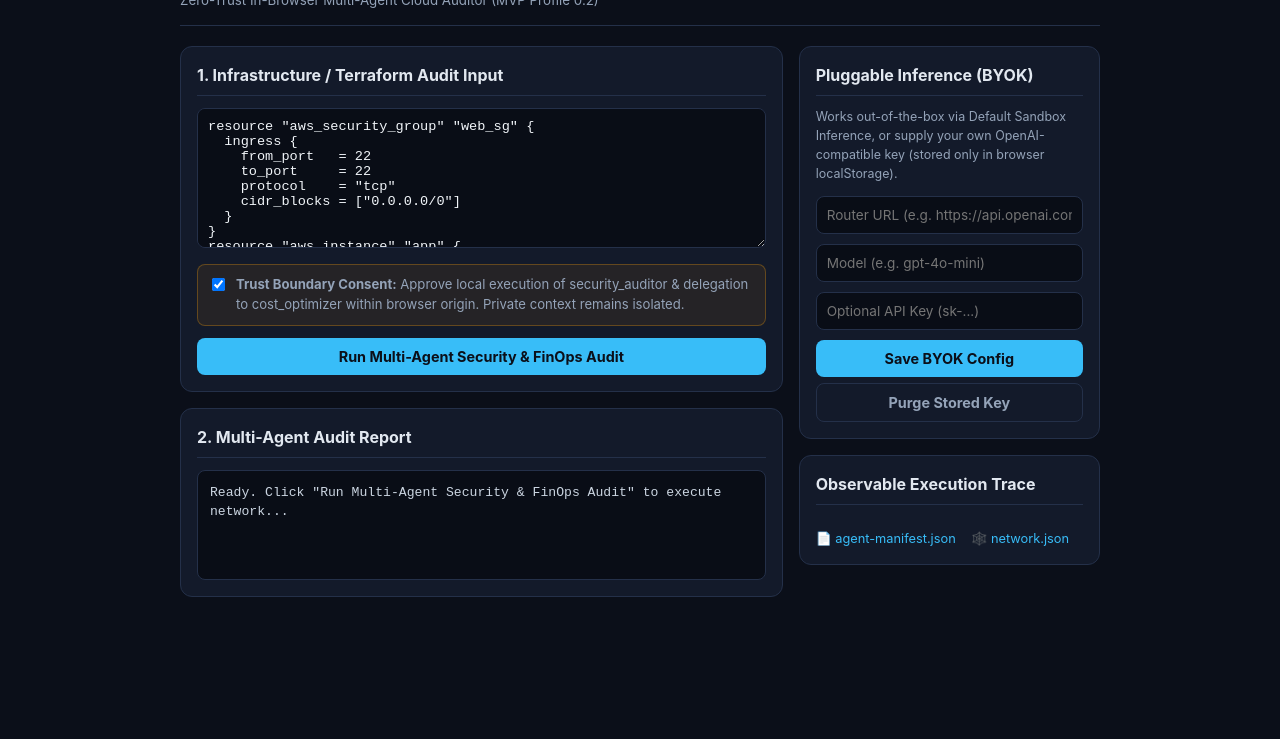
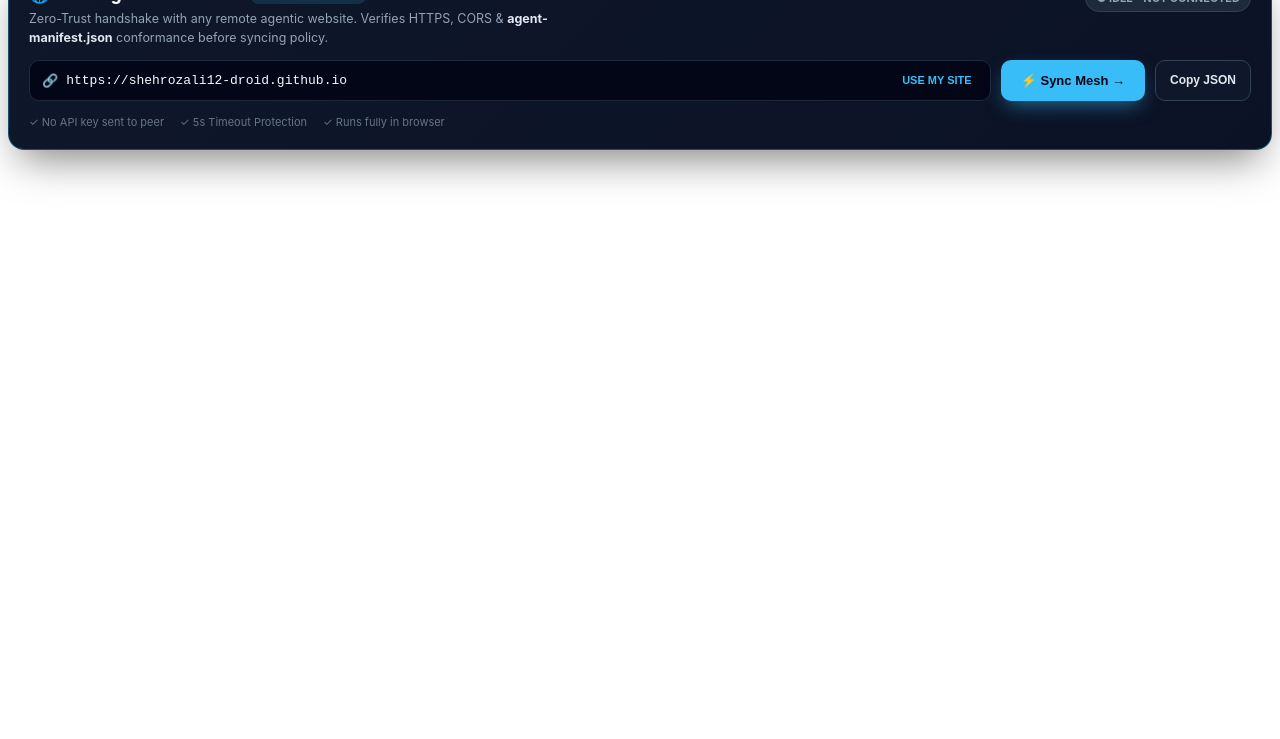
Before and after one commit to muhammadshehrozali12-droid/open-agentic-devsecops, a plain HTML site: page index.html in a window 1280 px wide. Shown: the part 61-800 px from the top of the page. Drawn offline with Linux system fonts and the light colour scheme.

Commit message:
Update index.html

```diff
--- a/index.html
+++ b/index.html
@@ -1,179 +1,116 @@
-<!DOCTYPE html>
-<html lang="en">
-<head>
-  <meta charset="UTF-8" />
-  <meta name="viewport" content="width=device-width, initial-scale=1.0" />
-  <title>Agentic DevSecOps Guard | Open Agentic Web</title>
-  <style>
-    :root {
-      --bg: #0b0f19;
-      --card: #131a2a;
-      --border: #243049;
-      --accent: #38bdf8;
-      --accent-hover: #0284c7;
-      --text: #f1f5f9;
-      --muted: #94a3b8;
-      --success: #22c55e;
-      --warn: #f59e0b;
-    }
-    * { box-sizing: border-box; font-family: -apple-system, BlinkMacSystemFont, "Segoe UI", Roboto, sans-serif; }
-    body { background: var(--bg); color: var(--text); margin: 0; padding: 16px; line-height: 1.5; }
-    .container { max-width: 920px; margin: 0 auto; }
-    header { display: flex; flex-wrap: wrap; justify-content: space-between; align-items: center; border-bottom: 1px solid var(--border); padding-bottom: 14px; margin-bottom: 20px; }
-    h1 { font-size: 1.35rem; margin: 0; color: var(--accent); }
-    .badge { background: rgba(56, 189, 248, 0.15); color: var(--accent); border: 1px solid var(--accent); padding: 4px 10px; border-radius: 999px; font-size: 0.75rem; font-weight: 600; }
-    .grid { display: grid; grid-template-columns: 1fr; gap: 16px; }
-    @media(min-width: 768px) { .grid { grid-template-columns: 2fr 1fr; } }
-    .card { background: var(--card); border: 1px solid var(--border); border-radius: 12px; padding: 16px; }
-    .card h2 { font-size: 1rem; margin-top: 0; margin-bottom: 12px; color: #e2e8f0; border-bottom: 1px solid var(--border); padding-bottom: 8px; }
-    textarea, input { width: 100%; background: #090d16; border: 1px solid var(--border); color: var(--text); border-radius: 8px; padding: 10px; font-size: 0.85rem; margin-bottom: 10px; }
-    textarea { font-family: monospace; min-height: 140px; resize: vertical; }
-    button { background: var(--accent); color: #0b0f19; border: none; padding: 10px 16px; border-radius: 8px; font-weight: 700; cursor: pointer; width: 100%; font-size: 0.9rem; }
-    button:hover { background: var(--accent-hover); color: #fff; }
-    button.secondary { background: transparent; border: 1px solid var(--border); color: var(--muted); margin-top: 6px; }
-    .consent-box { display: flex; align-items: flex-start; gap: 8px; font-size: 0.82rem; color: var(--muted); margin-bottom: 12px; background: rgba(245, 158, 11, 0.08); padding: 10px; border-radius: 8px; border: 1px solid rgba(245, 158, 11, 0.3); }
-    .consent-box input { width: auto; margin-top: 3px; }
-    .output { background: #090d16; border: 1px solid var(--border); border-radius: 8px; padding: 12px; font-family: monospace; font-size: 0.82rem; white-space: pre-wrap; min-height: 110px; color: #cbd5e1; }
-    .log-list { max-height: 220px; overflow-y: auto; font-family: monospace; font-size: 0.75rem; color: var(--muted); }
-    .log-item { margin-bottom: 6px; border-left: 2px solid var(--accent); padding-left: 8px; }
-    .links { margin-top: 12px; font-size: 0.8rem; }
-    .links a { color: var(--accent); text-decoration: none; margin-right: 12px; }
-  </style>
-</head>
-<body>
-  <div class="container">
-    <header>
+<!-- SUPER PRO Enterprise Inter-Agent Federation Panel -->
+<div style="background: linear-gradient(135deg, #0F172A 0%, #0B1226 100%); border: 1px solid rgba(56,189,248,0.35); border-radius: 16px; padding: 20px; margin-top: 24px; box-shadow: 0 20px 40px -12px rgba(0,0,0,0.5); font-family: Inter, system-ui, sans-serif; overflow: hidden; position: relative;">
+
+    <!-- Top Glow Line -->
+    <div style="position:absolute; top:0; left:0; right:0; height:3px; background: linear-gradient(90deg, #38bdf8, #22c55e, #f59e0b);"></div>
+
+    <!-- Header -->
+    <div style="display:flex; justify-content:space-between; align-items:flex-start; flex-wrap:wrap; gap:12px; margin-bottom:12px;">
         <div>
-        <h1>🛡️ Agentic DevSecOps Guard</h1>
-        <small style="color: var(--muted);">Zero-Trust In-Browser Multi-Agent Cloud Auditor (MVP Profile 0.2)</small>
+            <h3 style="color:#fff; font-size:17px; margin:0; font-weight:800; letter-spacing:-0.2px;">🌐 Inter-Agent Federation <span style="background:rgba(56,189,248,0.15); color:#38bdf8; font-size:10px; padding:3px 8px; border-radius:999px; vertical-align:middle; margin-left:6px; font-weight:700;">LIVE MESH • MVP 0.2</span></h3>
+            <p style="font-size:12.5px; color:#94a3b8; margin:6px 0 0; line-height:1.5; max-width:520px;">Zero-Trust handshake with any remote agentic website. Verifies HTTPS, CORS & <b style="color:#e2e8f0;">agent-manifest.json</b> conformance before syncing policy.</p>
         </div>
-      <span class="badge" id="statusBadge">Initializing Runtime...</span>
-    </header>
-
-    <div class="grid">
-      <div>
-        <div class="card" style="margin-bottom: 16px;">
-          <h2>1. Infrastructure / Terraform Audit Input</h2>
-          <textarea id="configInput">resource "aws_security_group" "web_sg" {
-  ingress {
-    from_port   = 22
-    to_port     = 22
-    protocol    = "tcp"
-    cidr_blocks = ["0.0.0.0/0"]
-  }
-}
-resource "aws_instance" "app" {
-  instance_type = "m5.2xlarge"
-  tags = {
-    aws_secret = "AKIAIOSFODNN7EXAMPLE"
-  }
-}</textarea>
-
-          <div class="consent-box">
-            <input type="checkbox" id="consentCheck" checked />
-            <label for="consentCheck">
-              <strong>Trust Boundary Consent:</strong> Approve local execution of <code>security_auditor</code> &amp; delegation to <code>cost_optimizer</code> within browser origin. Private context remains isolated.
-            </label>
+        <div id="fedStatusBadge" style="background:#1e293b; color:#94a3b8; font-size:11px; font-weight:700; padding:6px 10px; border-radius:999px; border:1px solid #334155;">● IDLE - NOT CONNECTED</div>
     </div>
 
-          <button id="runBtn">Run Multi-Agent Security &amp; FinOps Audit</button>
+    <!-- Input Row -->
+    <div style="display:flex; gap:10px; margin-bottom:14px; flex-wrap:wrap;">
+        <div style="flex:1; min-width:240px; display:flex; align-items:center; background:#020617; border:1px solid #1e293b; border-radius:10px; padding:0 12px;">
+            <span style="font-size:13px;">🔗</span>
+            <input type="text" id="peerAgentUrl" value="https://shehrozali12-droid.github.io" placeholder="https://peer-agent-site.com" style="flex:1; background:transparent; border:none; outline:none; color:#f8fafc; padding:12px 8px; font-size:13px; font-family:monospace;" />
+            <button onclick="document.getElementById('peerAgentUrl').value='https://shehrozali12-droid.github.io'" style="background:none; border:none; color:#38bdf8; font-size:11px; font-weight:700; cursor:pointer; white-space:nowrap;">USE MY SITE</button>
+        </div>
+        <button id="fedSyncBtn" onclick="runFederationSync()" style="background:#38bdf8; color:#020617; border:none; padding:12px 20px; border-radius:10px; font-weight:800; cursor:pointer; font-size:13px; box-shadow:0 8px 20px -6px rgba(56,189,248,0.6);">⚡ Sync Mesh →</button>
+        <button onclick="copyFederationResult()" style="background:#0f172a; color:#e2e8f0; border:1px solid #334155; padding:12px 14px; border-radius:10px; font-weight:700; cursor:pointer; font-size:12px;">Copy JSON</button>
     </div>
 
-        <div class="card">
-          <h2>2. Multi-Agent Audit Report</h2>
-          <div class="output" id="auditOutput">Ready. Click "Run Multi-Agent Security & FinOps Audit" to execute network...</div>
+    <!-- Result Cards - Pehle hidden -->
+    <div id="fedResultCards" style="display:none; grid-template-columns: 1fr 1fr 1fr; gap:10px; margin-bottom:12px;">
+        <div style="background:#020617; border:1px solid #1e293b; border-radius:10px; padding:12px;">
+            <div style="font-size:10px; color:#94a3b8; font-weight:700; letter-spacing:0.5px;">PEER AGENT</div>
+            <div id="fedPeerName" style="color:#fff; font-weight:800; font-size:14px; margin-top:4px; word-break:break-all;">—</div>
+            <div id="fedPeerNetwork" style="color:#38bdf8; font-size:11px; margin-top:2px;">—</div>
+        </div>
+        <div style="background:#020617; border:1px solid #1e293b; border-radius:10px; padding:12px;">
+            <div style="font-size:10px; color:#94a3b8; font-weight:700; letter-spacing:0.5px;">TRUST STATUS</div>
+            <div id="fedTrust" style="color:#22c55e; font-weight:800; font-size:14px; margin-top:4px;">—</div>
+            <div style="color:#64748b; font-size:11px; margin-top:2px;">HTTPS + CORS + Manifest Verified</div>
+        </div>
+        <div style="background:#020617; border:1px solid #1e293b; border-radius:10px; padding:12px;">
+            <div style="font-size:10px; color:#94a3b8; font-weight:700; letter-spacing:0.5px;">LATENCY / AGENTS</div>
+            <div id="fedLatency" style="color:#fff; font-weight:800; font-size:14px; margin-top:4px;">—</div>
+            <div id="fedAgentCount" style="color:#94a3b8; font-size:11px; margin-top:2px;">—</div>
         </div>
     </div>
 
-      <div>
-        <div class="card" style="margin-bottom: 16px;">
-          <h2>Pluggable Inference (BYOK)</h2>
-          <p style="font-size: 0.78rem; color: var(--muted); margin-top: 0;">
-            Works out-of-the-box via Default Sandbox Inference, or supply your own OpenAI-compatible key (stored only in browser <code>localStorage</code>).
-          </p>
-          <input type="text" id="routerUrl" placeholder="Router URL (e.g. https://api.openai.com/v1/chat/completions)" />
-          <input type="text" id="modelName" placeholder="Model (e.g. gpt-4o-mini)" />
-          <input type="password" id="apiKey" placeholder="Optional API Key (sk-...)" />
-          <button id="saveByokBtn">Save BYOK Config</button>
-          <button id="clearByokBtn" class="secondary">Purge Stored Key</button>
-        </div>
+    <!-- Log Output -->
+    <pre id="federationOutput" style="background:#020617; color:#a5f3fc; padding:14px; border-radius:10px; font-size:11.5px; overflow-x:auto; display:none; font-family:ui-monospace, monospace; line-height:1.6; border:1px solid #1e293b; margin:0; white-space:pre-wrap;"></pre>
 
-        <div class="card">
-          <h2>Observable Execution Trace</h2>
-          <div class="log-list" id="traceLogs"></div>
-          <div class="links">
-            <a href="./agent-manifest.json" target="_blank">📄 agent-manifest.json</a>
-            <a href="./devsecops-network.network.json" target="_blank">🕸️ network.json</a>
-          </div>
-        </div>
-      </div>
+    <div style="display:flex; gap:16px; margin-top:12px; flex-wrap:wrap; font-size:11px; color:#64748b;">
+        <span>✓ No API key sent to peer</span><span>✓ 5s Timeout Protection</span><span>✓ Runs fully in browser</span><span id="fedTime" style="margin-left:auto;"></span>
     </div>
 </div>
 
-  <script src="./runtime.js"></script>
 <script>
-    const runtime = new OpenAgenticRuntime();
-    const traceEl = document.getElementById('traceLogs');
-    const badgeEl = document.getElementById('statusBadge');
-    const outputEl = document.getElementById('auditOutput');
+let lastFedResult = null;
 
-    function renderLogs() {
-      traceEl.innerHTML = runtime.executionLogs.map(l =>
-        `<div class="log-item"><strong>[${l.stage}]</strong> ${l.message}</div>`
-      ).join('');
-      traceEl.scrollTop = traceEl.scrollHeight;
+async function runFederationSync() {
+    const btn = document.getElementById('fedSyncBtn');
+    const out = document.getElementById('federationOutput');
+    const badge = document.getElementById('fedStatusBadge');
+    const cards = document.getElementById('fedResultCards');
+    const targetUrl = document.getElementById('peerAgentUrl').value.trim();
+
+    if (!targetUrl) { alert('Please enter a peer domain URL'); return; }
+
+    // Loading State - Real, not fake
+    btn.disabled = true;
+    btn.textContent = '⏳ Handshaking...';
+    btn.style.opacity = '0.7';
+    badge.textContent = '● CONNECTING...';
+    badge.style.background = '#422006'; badge.style.color = '#fbbf24'; badge.style.borderColor = '#92400e';
+    out.style.display = 'block';
+    out.textContent = `[FEDERATION] → Resolving ${targetUrl}\n[FEDERATION] → Fetching /agent-manifest.json ...\n[FEDERATION] → Verifying HTTPS + CORS + Conformance ...`;
+
+    try {
+        const result = await executeFederatedAgentHandshake(targetUrl);
+        lastFedResult = result;
+
+        // Success / Fail UI
+        const isSuccess = result.status === 'SECURE_FEDERATION_ESTABLISHED';
+
+        badge.textContent = isSuccess ? '● SECURE FEDERATION ESTABLISHED' : '● FEDERATION FAILED';
+        badge.style.background = isSuccess ? '#052e16' : '#450a0a';
+        badge.style.color = isSuccess ? '#4ade80' : '#fca5a5';
+        badge.style.borderColor = isSuccess ? '#166534' : '#991b1b';
+
+        if (isSuccess) {
+            cards.style.display = 'grid';
+            document.getElementById('fedPeerName').textContent = result.peer_agent || '—';
+            document.getElementById('fedPeerNetwork').textContent = result.peer_network || '';
+            document.getElementById('fedTrust').textContent = '✅ ' + result.shared_trust_score;
+            document.getElementById('fedLatency').textContent = result.latency_ms + ' ms';
+            document.getElementById('fedAgentCount').textContent = result.peer_agent_count + ' agents discovered • v' + result.protocol_version;
+            document.getElementById('fedTime').textContent = 'Verified at ' + new Date().toLocaleTimeString();
+        } else {
+            cards.style.display = 'none';
         }
 
-    (async () => {
-      try {
-        await runtime.init();
-        badgeEl.textContent = 'MVP 0.2 Conforming ✓';
-        badgeEl.style.color = '#22c55e';
-        badgeEl.style.borderColor = '#22c55e';
-        document.getElementById('routerUrl').value = runtime.routerUrl;
-        document.getElementById('modelName').value = runtime.activeModel;
-        document.getElementById('apiKey').value = runtime.activeKey;
-      } catch (err) {
-        badgeEl.textContent = 'Runtime Error';
-        outputEl.textContent = err.message;
+        out.textContent += `\n\n${JSON.stringify(result, null, 2)}`;
+
+    } catch (e) {
+        out.textContent += `\n\n[ERROR] ${e.message}`;
+        badge.textContent = '● ERROR';
+    } finally {
+        btn.disabled = false;
+        btn.textContent = '⚡ Sync Mesh →';
+        btn.style.opacity = '1';
     }
-      renderLogs();
-    })();
+}
 
-    document.getElementById('saveByokBtn').addEventListener('click', () => {
-      runtime.saveBYOK(
-        document.getElementById('routerUrl').value,
-        document.getElementById('modelName').value,
-        document.getElementById('apiKey').value
-      );
-      renderLogs();
-      alert('BYOK Configuration saved locally in browser.');
-    });
-
-    document.getElementById('clearByokBtn').addEventListener('click', () => {
-      runtime.clearBYOK();
-      document.getElementById('apiKey').value = '';
-      renderLogs();
-    });
-
-    document.getElementById('runBtn').addEventListener('click', async () => {
-      const btn = document.getElementById('runBtn');
-      btn.disabled = true;
-      btn.textContent = 'Agents Executing...';
-      outputEl.textContent = 'Validating trust boundary and delegating to agents...';
-      try {
-        const res = await runtime.runAudit(
-          document.getElementById('configInput').value,
-          document.getElementById('consentCheck').checked
-        );
-        outputEl.textContent = `Mode: ${res.mode}\nFront Agent: ${res.frontAgent} -> Delegated To: ${res.delegatedTo}\n\n${res.report}`;
-      } catch (err) {
-        outputEl.textContent = `❌ Execution Halted (Fail-Closed):\n${err.message}`;
+function copyFederationResult() {
+    if (!lastFedResult) { alert('Pehle Sync Mesh dabao!'); return; }
+    navigator.clipboard.writeText(JSON.stringify(lastFedResult, null, 2));
+    alert('Federation result copied!');
 }
-      renderLogs();
-      btn.disabled = false;
-      btn.textContent = 'Run Multi-Agent Security & FinOps Audit';
-    });
 </script>
-</body>
-</html>
```
Lines whose indentation alone changed are shown as unchanged.
